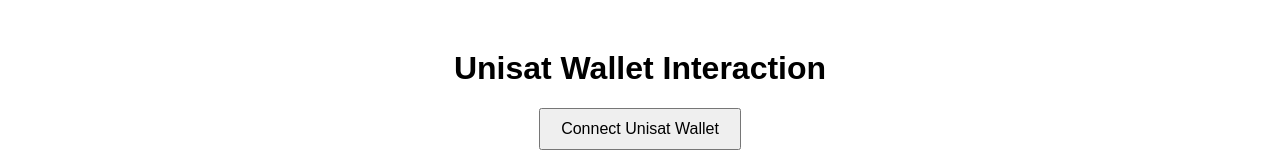
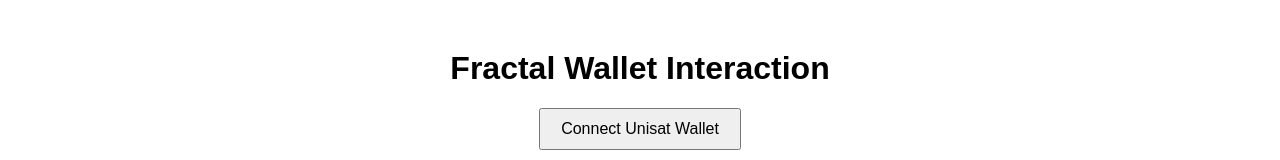
Before and after one commit to akashcry/fractal, a plain HTML site: page index.html in a window 1280 px wide. Shown: the top 160 px of the page. Drawn offline with Linux system fonts and the light colour scheme.

Commit message:
Update index.html

```diff
--- a/index.html
+++ b/index.html
@@ -35,7 +35,7 @@
 </head>
 <body>
 
-    <h1>Unisat Wallet Interaction</h1>
+    <h1>Fractal Wallet Interaction</h1>
 
     <button id="connect-wallet">Connect Unisat Wallet</button>
 
```
